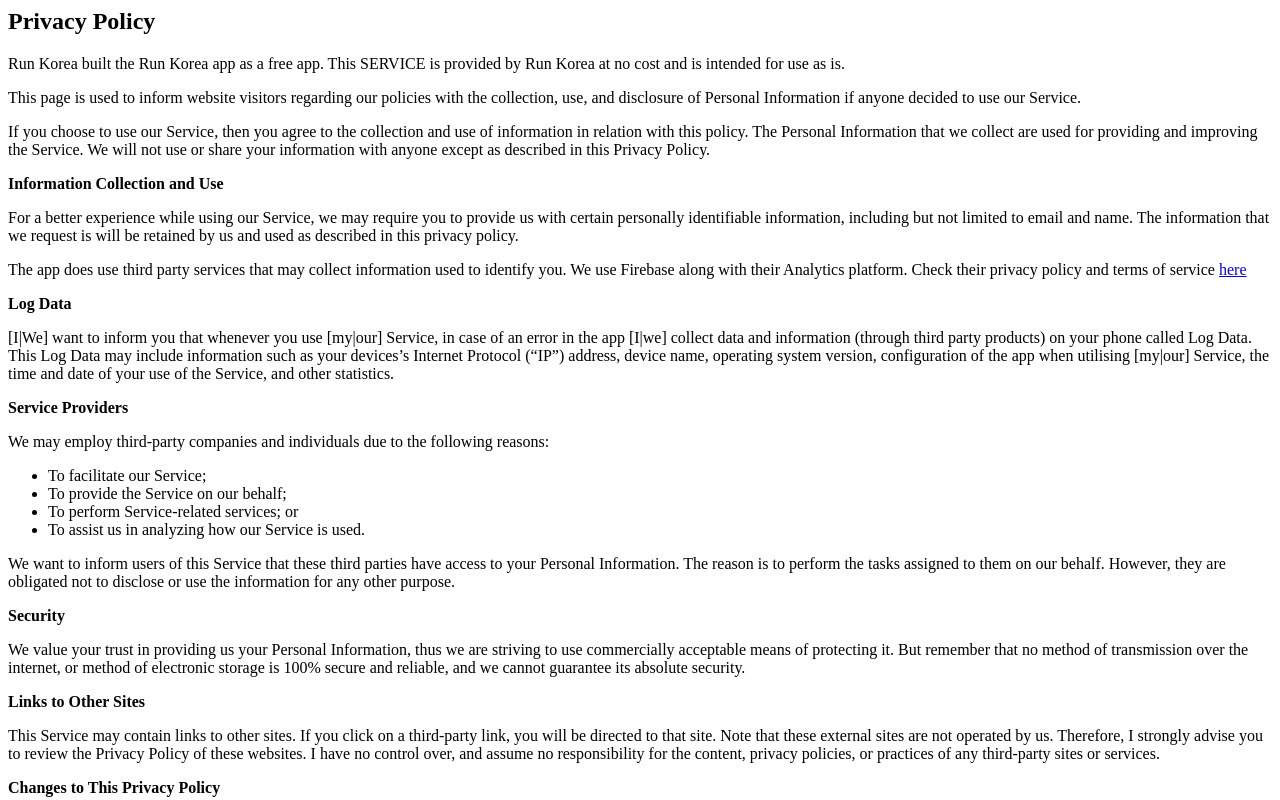
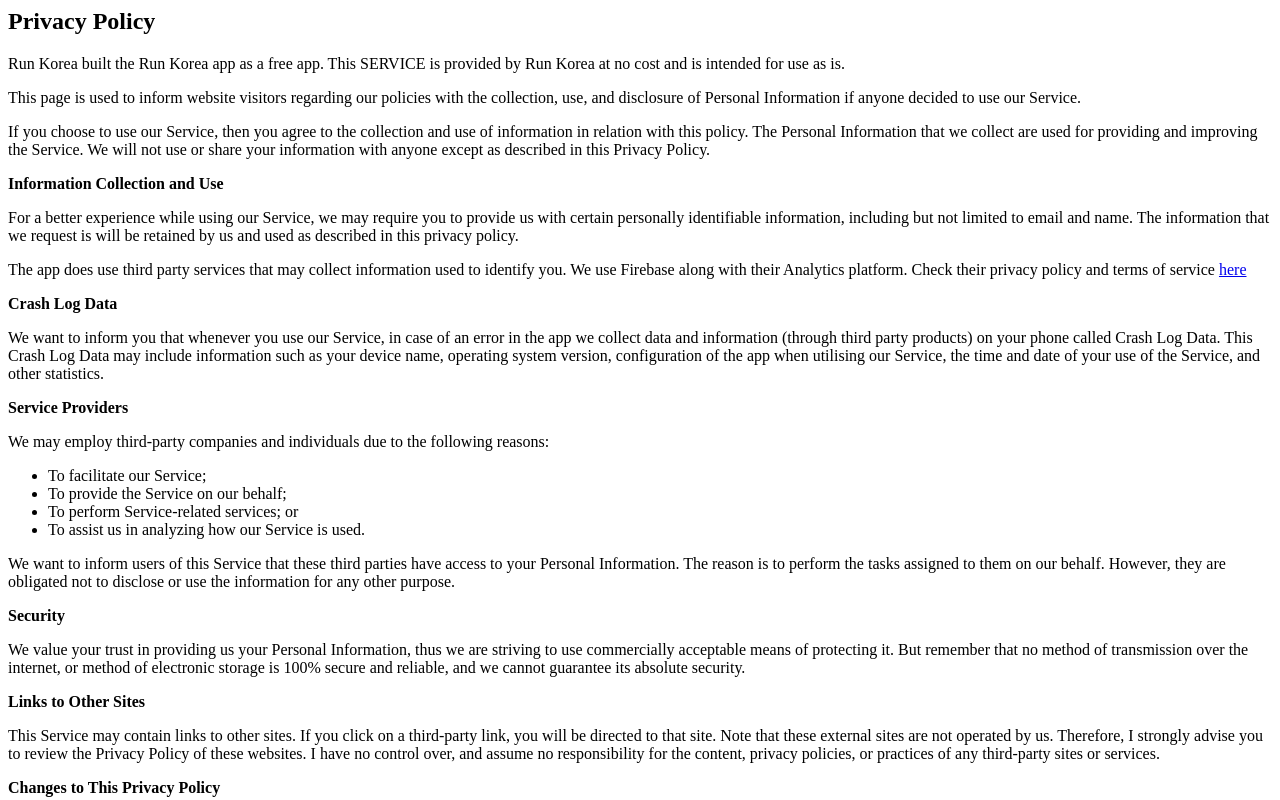
Before and after one commit to RunKorea/runkorea.github.io, a plain HTML site: page privacy-policy.html in a window 1280 px wide. Shown: the top 800 px of the page. Drawn offline with Linux system fonts and the light colour scheme.

Commit message:
fix typos

```diff
--- a/privacy-policy.html
+++ b/privacy-policy.html
@@ -21,11 +21,11 @@
 	The information that we request is will be retained by us and used as described in this privacy policy.</p>
 <p>The app does use third party services that may collect information used to identify you. We use Firebase along with their Analytics platform. Check their privacy policy and terms of service <a href="https://firebase.google.com/terms/analytics/">here</a></p>
 
-<p><strong>Log Data</strong></p>
-<p>[I|We] want to inform you that whenever you use [my|our] Service, in case of an error in the app [I|we] collect
-    data and information (through third party products) on your phone called Log Data. This Log Data
-    may include information such as your devices’s Internet Protocol (“IP”) address, device name,
-    operating system version, configuration of the app when utilising [my|our] Service, the time and date
+<p><strong>Crash Log Data</strong></p>
+<p>We want to inform you that whenever you use our Service, in case of an error in the app we collect
+    data and information (through third party products) on your phone called Crash Log Data. This Crash Log Data
+    may include information such as your device name,
+    operating system version, configuration of the app when utilising our Service, the time and date
     of your use of the Service, and other statistics.</p>
 
 
```
